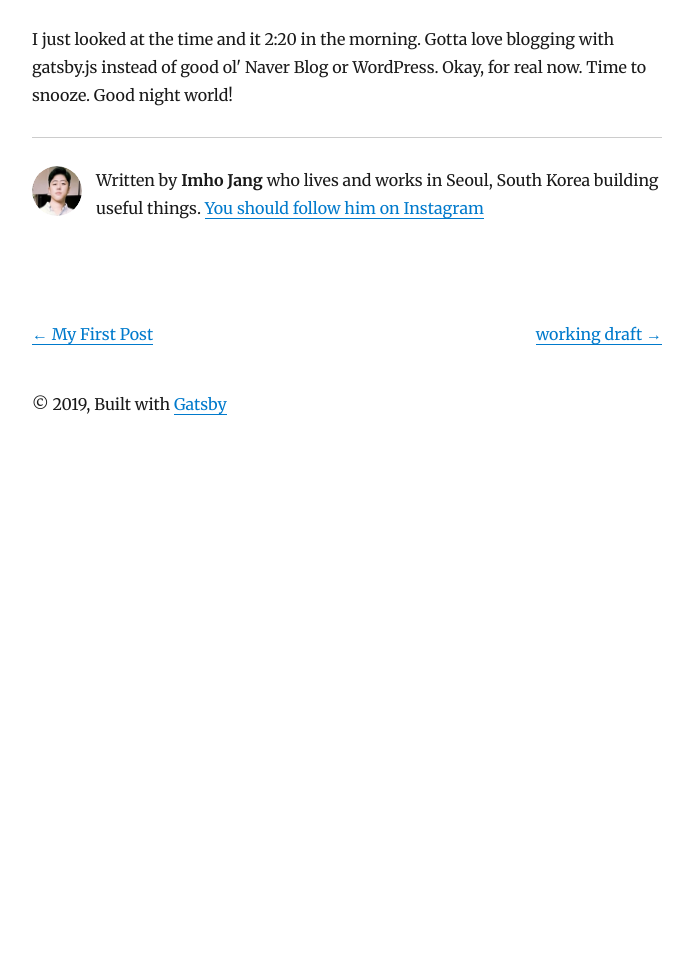
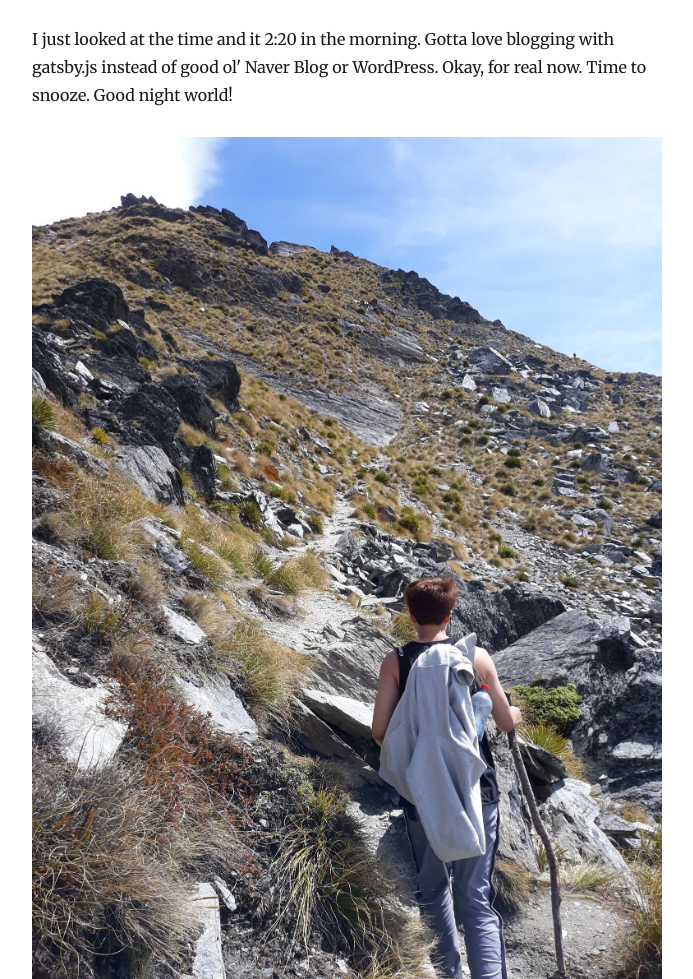
Before and after one commit to imhojang/crepe, a Gatsby site: page /my-second-post/ in a window 1280 px wide. Shown: the part 562-1541 px from the top of the page, without its empty margins (293-986 px from the left). Before the commit the page ends 1022 px from the top, so only its background shows below. Built offline with nearby package versions, Linux system fonts and the light colour scheme; Gatsby itself is replaced by a stand-in of ours; some packages are replaced by stand-ins of ours.

Commit message:
fake posts down genuine posts up

```diff
--- a/content/blog/my-second-post/index.md
+++ b/content/blog/my-second-post/index.md
@@ -12,3 +12,5 @@ Today's remark: I managed to get my blog deploy on netlify.com with the blog nam
 Still got tons of things to learn, but gotta take one step at a time!
 
 I just looked at the time and it 2:20 in the morning. Gotta love blogging with gatsby.js instead of good ol' Naver Blog or WordPress. Okay, for real now. Time to snooze. Good night world!
+
+![alt](hike.jpg "The hike at Ben Lomond")
```
